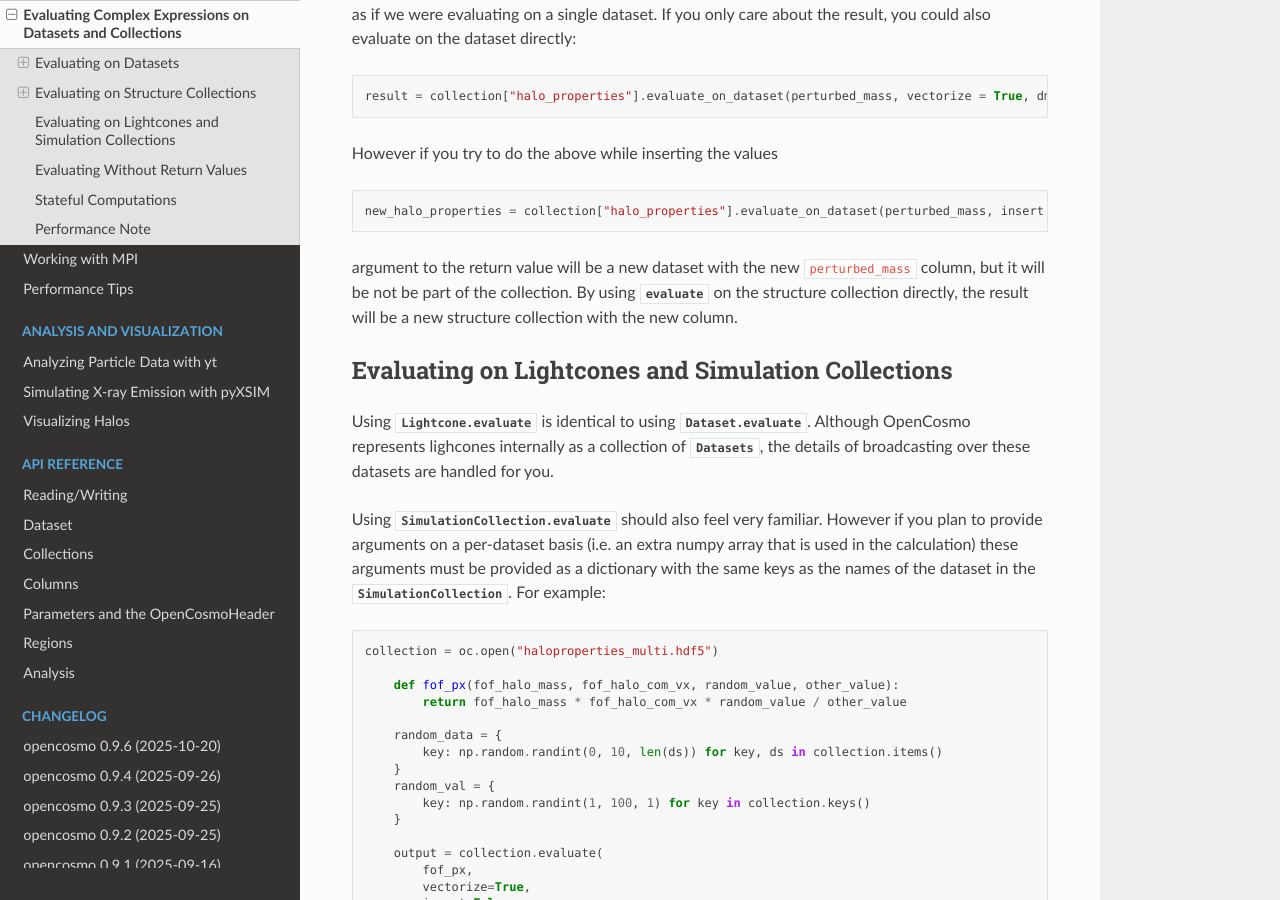
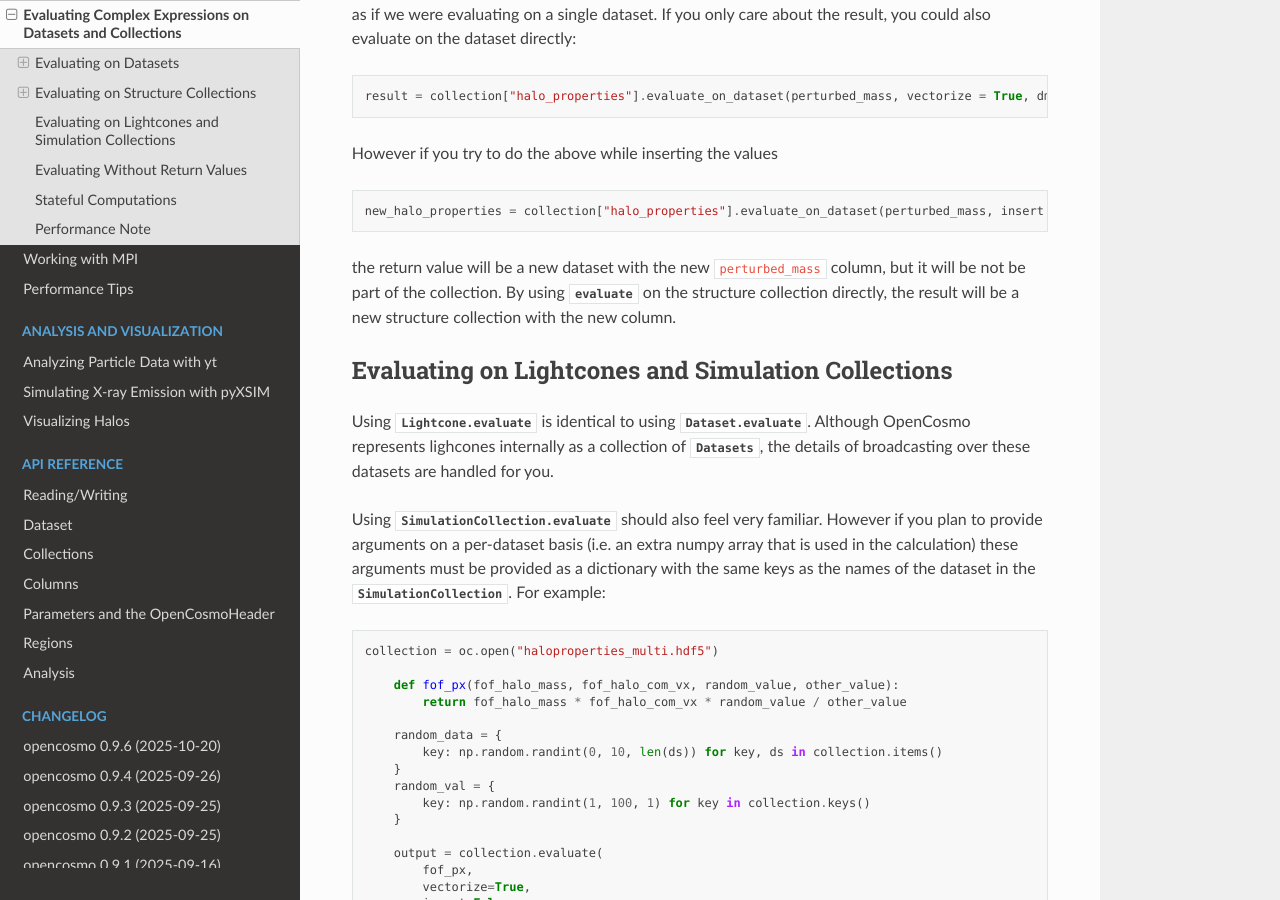
Before and after one commit to ArgonneCPAC/OpenCosmo, a Sphinx documentation site: the page built from docs/source/evaluating.rst, in a window 1280 px wide and 900 px high, scrolled down 5157 px. Built offline with Sphinx 7.4.7 and the Read the Docs theme 3.1.0, drawn with Linux system fonts in a browser that asks for light colours; cross-references to code outside the pages are shown as plain code; part of the change alters nothing that is shown.

Commit message:
Small docs updates

```diff
--- a/docs/source/evaluating.rst
+++ b/docs/source/evaluating.rst
@@ -190,7 +190,7 @@ You can evaluate on individual datasets in the structure collection either in a
 
         collection.evaluate(cluster_id, dataset = "star_particles", insert=True)
 
-The coordinates of the star particles will be provided to the function on a structure-by-structure basis. Each star particle in your star_particles dataset will now have a cluster id that is local to its halo. Obviously this is not a good clustering algorithm, but you can replace it with whatever you want (k-means, DBSCA, FoF). Note that the function follows the same rules as if we we're calling :py:code:`evaluate` on the dataset itself. The required columns are determined from the function arguments.
+The coordinates of the star particles will be provided to the function on a structure-by-structure basis. Each star particle in your star_particles dataset will now have a cluster id that is local to its halo. Obviously this is not a good clustering algorithm, but you can replace it with whatever you want (k-means, DBSCA, FoF). Note that the function follows the same rules as if we we're calling :code:`evaluate` on the dataset itself. The required columns are determined from the function arguments.
 
 Note that for now, we only support this type of workflow if the function only depends on data from the dataset it will be insrted into. We expect this to change in the future.
 
@@ -222,7 +222,7 @@ However if you try to do the above while inserting the values
 .. code-block:: python
 
         new_halo_properties = collection["halo_properties"].evaluate_on_dataset(perturbed_mass, insert = True, vectorize = True, dm = dm_vals)
-argument to
+
 the return value will be a new dataset with the new :code:`perturbed_mass` column, but it will be not be part of the collection. By using :py:meth:`evaluate <opencosmo.StructureCollection.evaluate>` on the structure collection directly, the result will be a new structure collection with the new column.
 
 
```
